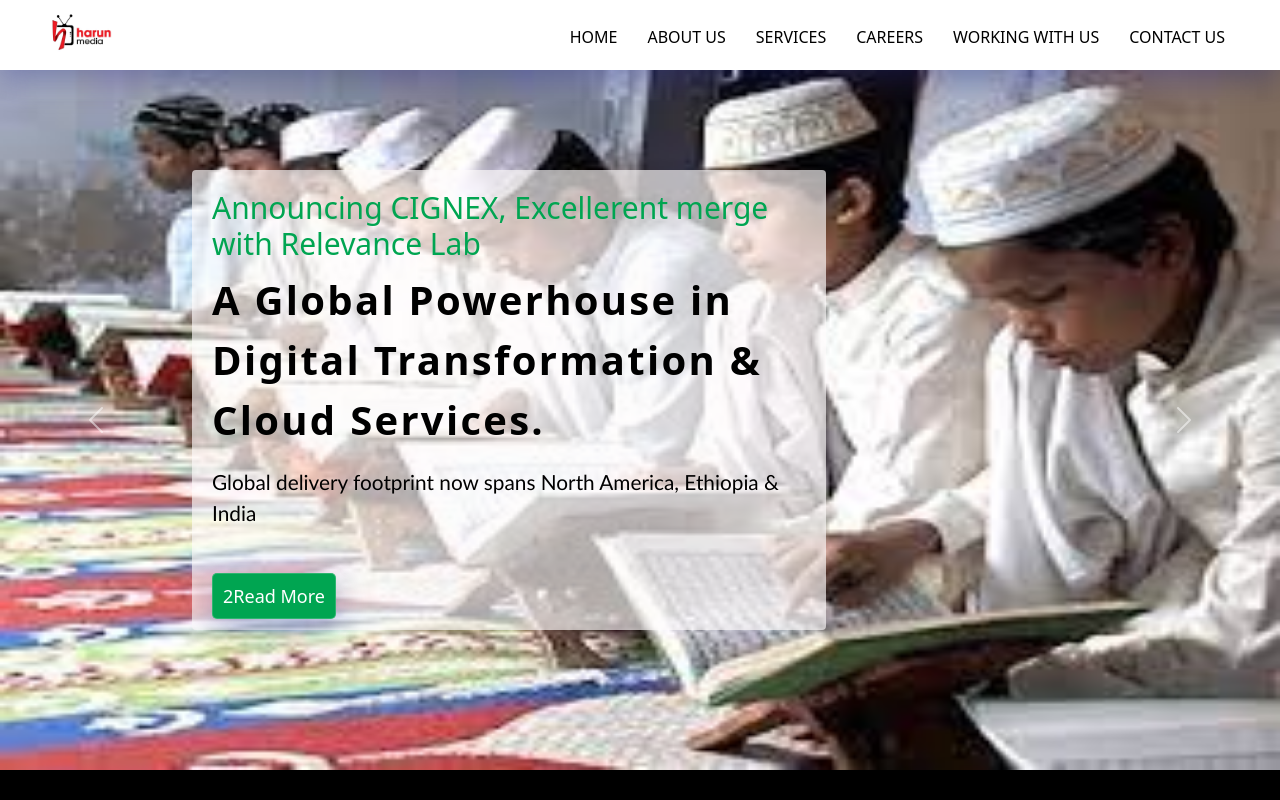
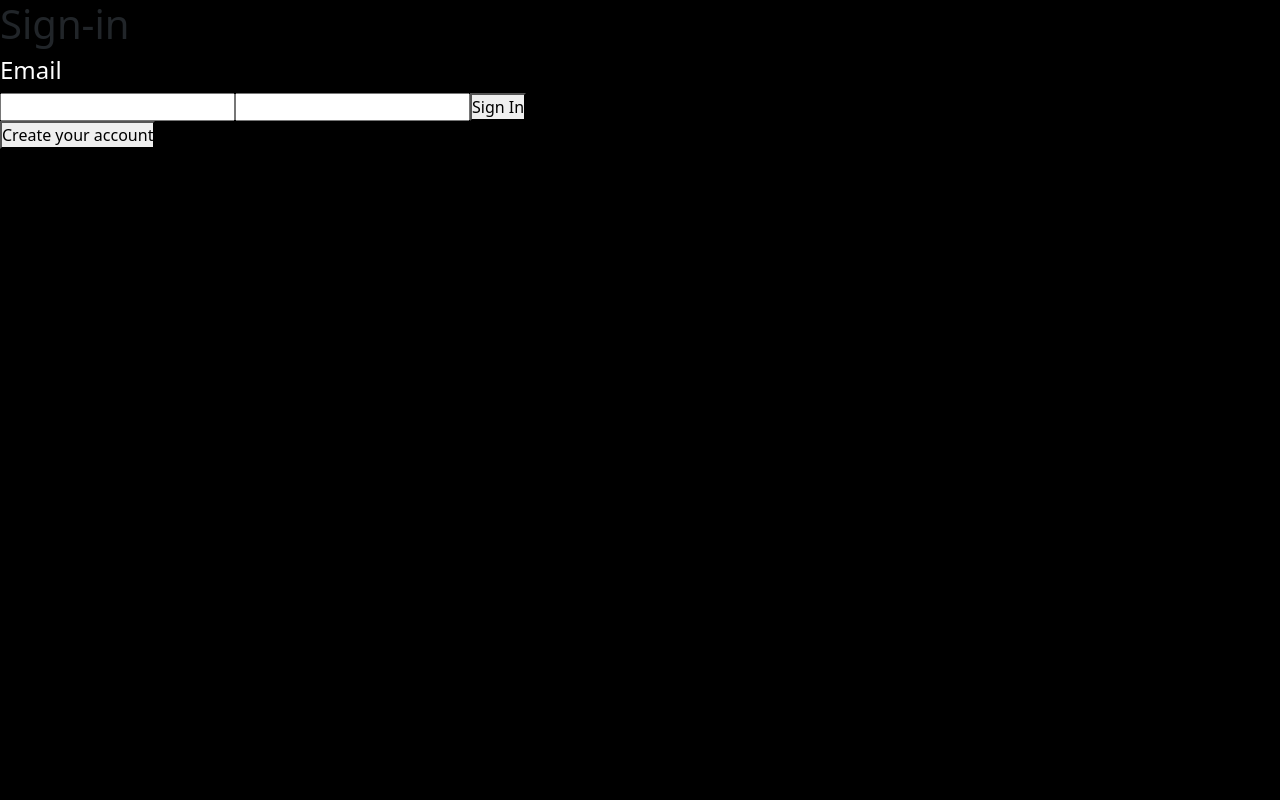
Before and after one commit to Hayat-Jemal/Q-project, a React (Create React App) app: page /login in a window 1280 px wide. Shown: the top 800 px of the page. Built offline with nearby package versions, Linux system fonts and the light colour scheme.

Commit message:
add login

```diff
--- a/src/App.js
+++ b/src/App.js
@@ -1,5 +1,6 @@
 import React from "react";
 import ReactDom from "react-dom";
+import {BrowserRouter as Router,Route,Routes} from "react-router-dom"
 import './App.css';
 import Home from './Components/Home/Home';
 import NavBar from './Components/NavBar/NavBar';
@@ -8,22 +9,41 @@
 import Services from './Components/Services/Services';
 import Careers from './Components/Careers/Careers';
 import ContactUs from './Components/ContactUs/ContactUs';
-import WithUs from './Components/WithUs/WithUs';
+import WithUs from './Components/WithUs/WithUs'
+import Login from './Components/Login/Login';
 
 
 
 function App() {
   return (
+    <Router>
     <div className="App">
-      <NavBar />
+     <Routes>
+      {/* <NavBar />
       <Home/>
       <About />
       <Clients/>
       <Services />
       <Careers />
       <WithUs />
-      <ContactUs />
+      <ContactUs /> */}
+
+
+       {/* <Route path="/login" element={<Login/>} /> */}
+       <Route path="/" element={<><NavBar />
+      <Home/>
+      <About />
+      <Clients/>
+      <Services />
+      <Careers />
+      <WithUs />
+      <ContactUs /></>} />
+       </Routes>
+
+      <Login />
+
     </div>
+    </Router>
   );
 }
 
--- a/src/Components/About/About.js
+++ b/src/Components/About/About.js
@@ -43,7 +43,7 @@
 import "./about.css"
 const squareVariants = {
 
-  visible: { opacity: 1, scale: 1, transition: { duration: 0.5 } },
+  visible: { opacity: 1, scale: 1, transition: { duration: 1.3} },
   hidden: { opacity: 0, scale: 0 }
 };
 function About() {
--- a/src/Components/About/about.css
+++ b/src/Components/About/about.css
@@ -57,8 +57,6 @@
         display: flex;
         justify-content: space-between;
         /* flex-direction: row-reverse; */
-
-
     }
     .aboutContainer{
         width: 50%;
--- a/src/Components/ContactUs/contactUs.css
+++ b/src/Components/ContactUs/contactUs.css
@@ -1,5 +1,5 @@
 .contactUs {
-padding-top: 0px;
+padding-top: 1px;
 }
 .container >h2 {
     font-size: 40px;
--- /dev/null
+++ b/src/Components/Login/Login.js
@@ -0,0 +1,54 @@
+import React, { useState } from 'react'
+import {useNavigate} from "react-router-dom";
+
+function Login() {
+    const [email, setEmail]= useState("")
+    const [password, setPassword] = useState("")
+
+const signIn= (e) => {
+    e.preventDefault();
+
+
+}
+
+const register = (e) => {
+    e.preventDefault();
+
+
+}
+
+
+  return (
+    <div className='login' >
+        <h1 >Sign-in</h1>
+         <form action="">
+            <h4 style={{color:'white'}}>Email</h4>
+
+            <input type="text"
+                   value={email}
+                   onChange={(e) => setEmail(e.target.value)}
+
+                   />
+            <input type="text"
+                   value={password}
+                   onChange={(e) => setPassword(e.target.value)
+                }
+                   />
+             <button className='login-signinButton'
+                     type='submit'
+                     onClick={signIn}
+                     >
+                        Sign In
+
+                </button>
+         </form>
+         <button className='login-registerButton'
+                 onClick={register}
+                 >
+           Create your account
+         </button>
+    </div>
+  )
+}
+
+export default Login
--- /dev/null
+++ b/src/Components/Login/login.css
@@ -0,0 +1,5 @@
+.login {
+    width: 300px;
+    height: fit-content;
+
+}
--- a/src/Components/NavBar/NavLinks.js
+++ b/src/Components/NavBar/NavLinks.js
@@ -9,11 +9,18 @@
       <div className="header__options" >
 
     <ul>
-       <li
+       {/* <li
+          onClick={() => props.isMobile && props.closeMobileMenue()}
+          >
+             <Link to ="#home" smooth>HOME</Link>
+            </li> */}
+          <li
           onClick={() => props.isMobile && props.closeMobileMenue()}
           >
              <Link to ="#home" smooth>HOME</Link>
             </li>
+
+
          <li
           onClick={() => props.isMobile && props.closeMobileMenue()} >
              <Link to ="#about" smooth >ABOUT US</Link>
--- a/src/index.js
+++ b/src/index.js
@@ -4,13 +4,13 @@
 import App from './App';
 import reportWebVitals from './reportWebVitals';
 import 'bootstrap/dist/css/bootstrap.min.css';
-import {BrowserRouter} from "react-router-dom"
+
 const root = ReactDOM.createRoot(document.getElementById('root'));
 root.render(
   <React.StrictMode>
-    <BrowserRouter>
+
     <App />
-    </BrowserRouter>
+
   </React.StrictMode>
 );
 
```
Also changed, not shown: src/firebase.js (added, +25 -0 lines).
